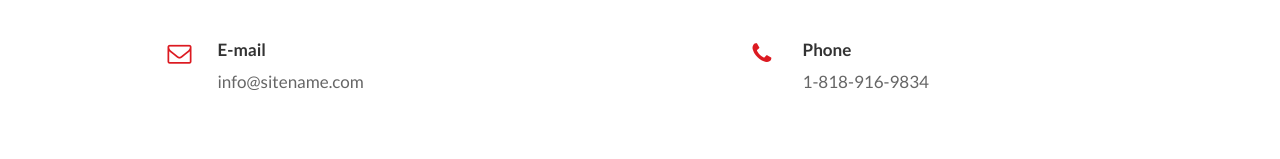
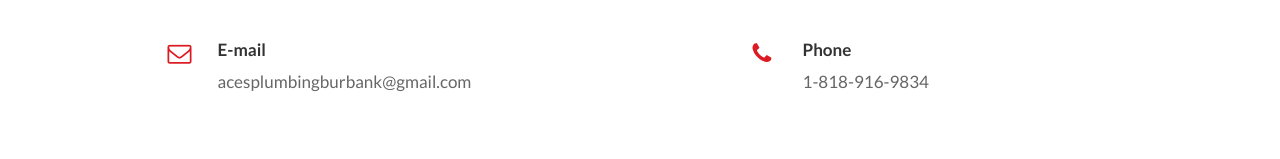
Before and after one commit to jdigangigh/acesplumbing, a plain HTML site: page index.html in a window 1280 px wide. Shown: the part 1711-1870 px from the top of the page. Drawn offline with Linux system fonts and the light colour scheme; files whose address does not match are found by name.

Commit message:
Add files via upload
updated email address

```diff
--- a/index.html
+++ b/index.html
@@ -180,7 +180,7 @@
                       <span class="contact-widget__icon fa fa-envelope-o"></span>
                       <div class="contact-widget__body">
                         <h5 class="contact-widget__title">E-mail</h5>
-                        <p>info@sitename.com</p>
+                        <p>acesplumbingburbank@gmail.com</p>
                       </div>
                     </div>
                   </div>
```
